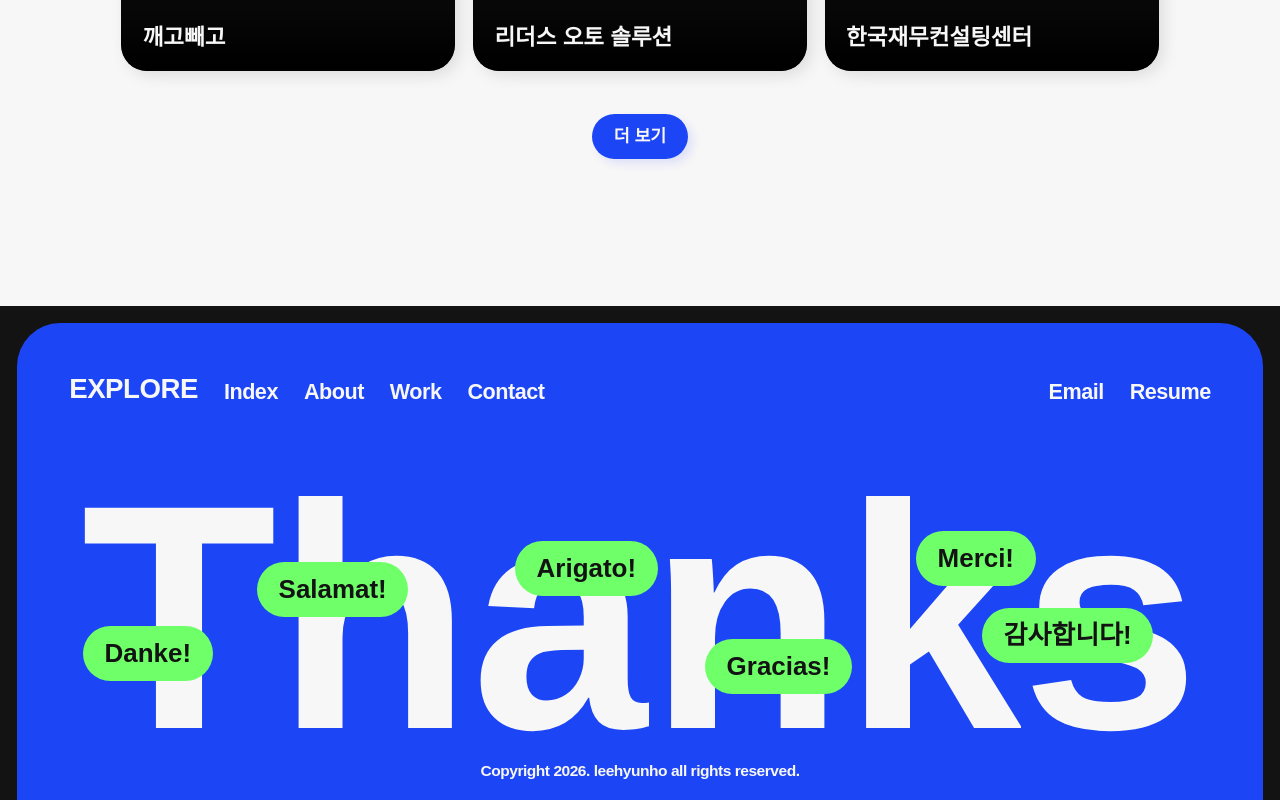
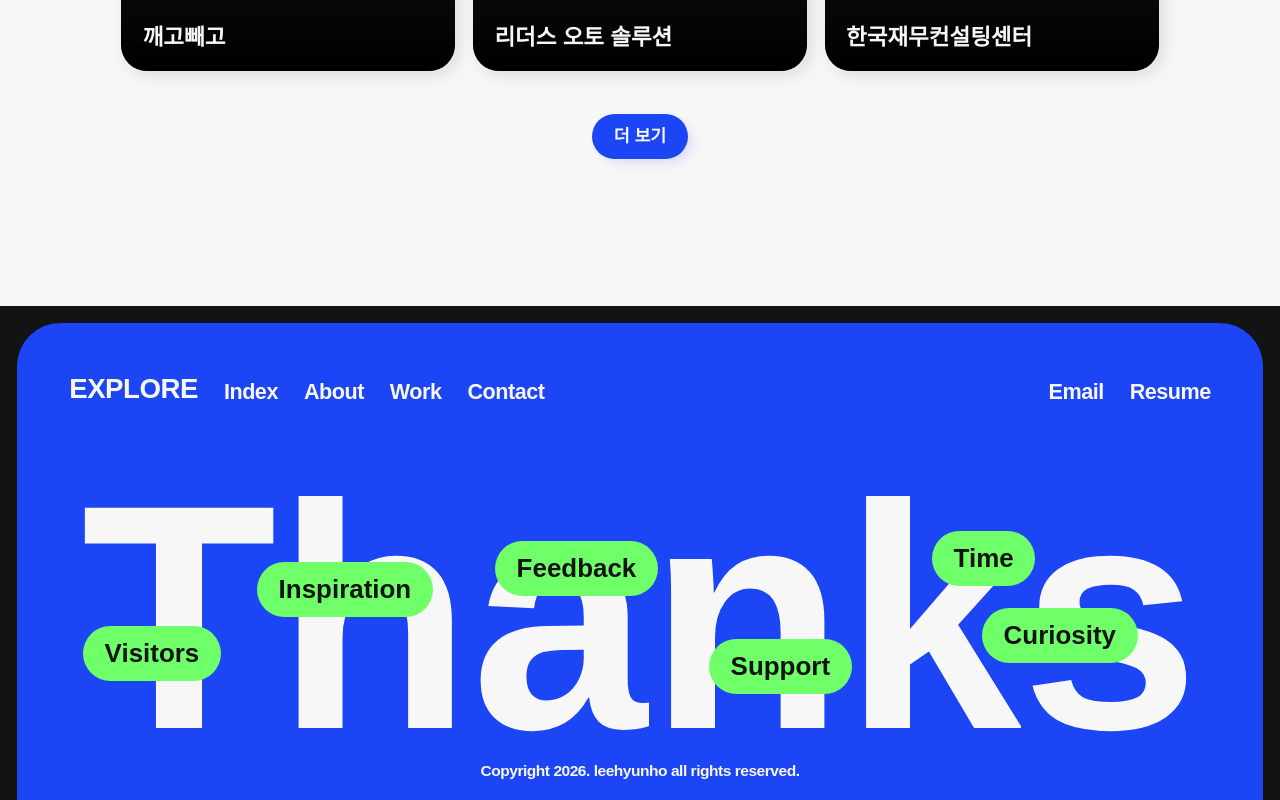
Before and after one commit to leehaeno/portfolio, a React (Vite) app: page /work in a window 1280 px wide. Shown: the part 1999-2799 px from the top of the page. Built offline with nearby package versions, Linux system fonts and the light colour scheme; a web font is replaced by a local one.

Commit message:
feat : footer

```diff
--- a/src/components/ui/contact/ContactComponents.jsx
+++ b/src/components/ui/contact/ContactComponents.jsx
@@ -98,6 +98,44 @@ const Contact = () => {
                     <div className={styles.box__contents}>
                         <div className={styles.text}>
                             <div className={styles.list}>
+
+                                <div className={`${styles.item} ${styles.item1}`}>
+                                    <p><span>T</span></p>
+                                    <div className={styles.tag}>
+                                        <div className={styles.tag__text}>Visitors</div>
+                                    </div>
+                                </div>
+                                <div className={`${styles.item} ${styles.item2}`}>
+                                    <p><span>h</span></p>
+                                    <div className={styles.tag}>
+                                        <div className={styles.tag__text}>Inspiration</div>
+                                    </div>
+                                </div>
+                                <div className={`${styles.item} ${styles.item3}`}>
+                                    <p><span>a</span></p>
+                                    <div className={styles.tag}>
+                                        <div className={styles.tag__text}>Feedback</div>
+                                    </div>
+                                </div>
+                                <div className={`${styles.item} ${styles.item4}`}>
+                                    <p><span>n</span></p>
+                                    <div className={styles.tag}>
+                                        <div className={styles.tag__text}>Support</div>
+                                    </div>
+                                </div>
+                                <div className={`${styles.item} ${styles.item5}`}>
+                                    <p><span>k</span></p>
+                                    <div className={styles.tag}>
+                                        <div className={styles.tag__text}>Time</div>
+                                    </div>
+                                </div>
+                                <div className={`${styles.item} ${styles.item6}`}>
+                                    <p><span>s</span></p>
+                                    <div className={styles.tag}>
+                                        <div className={styles.tag__text}>Curiosity</div>
+                                    </div>
+                                </div>
+
                                 {/* <div className={`${styles.item} ${styles.item1}`}>
                                     <p><span>T</span></p>
                                     <div className={styles.tag}>
@@ -135,7 +173,7 @@ const Contact = () => {
                                     </div>
                                 </div> */}
 
-                                <div className={`${styles.item} ${styles.item1}`}>
+                                {/* <div className={`${styles.item} ${styles.item1}`}>
                                     <p><span>T</span></p>
                                     <div className={styles.tag}>
                                         <div className={styles.tag__text}>Danke!</div>
@@ -170,7 +208,7 @@ const Contact = () => {
                                     <div className={styles.tag}>
                                         <div className={styles.tag__text}>감사합니다!</div>
                                     </div>
-                                </div>
+                                </div> */}
 
                                  {/* <div className={`${styles.item} ${styles.item1}`}>
                                     <p><span>H</span></p>
```
